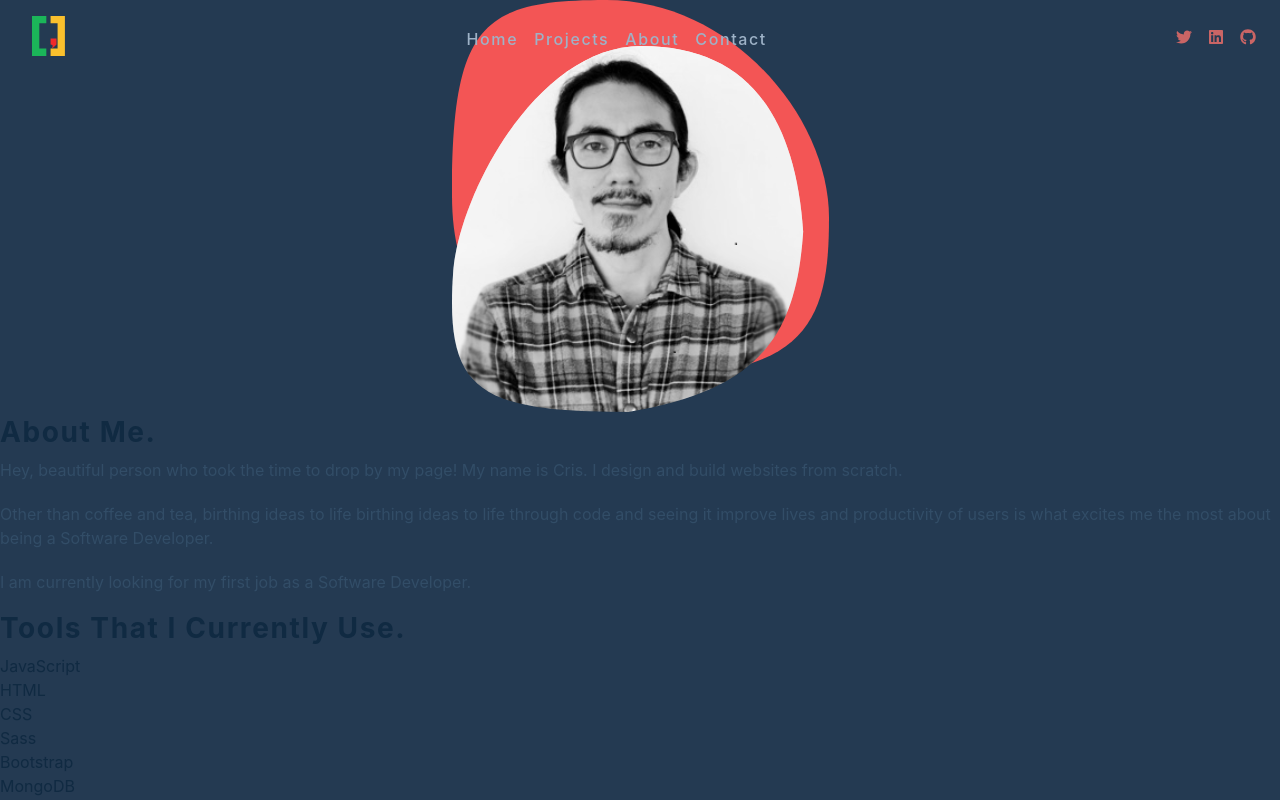
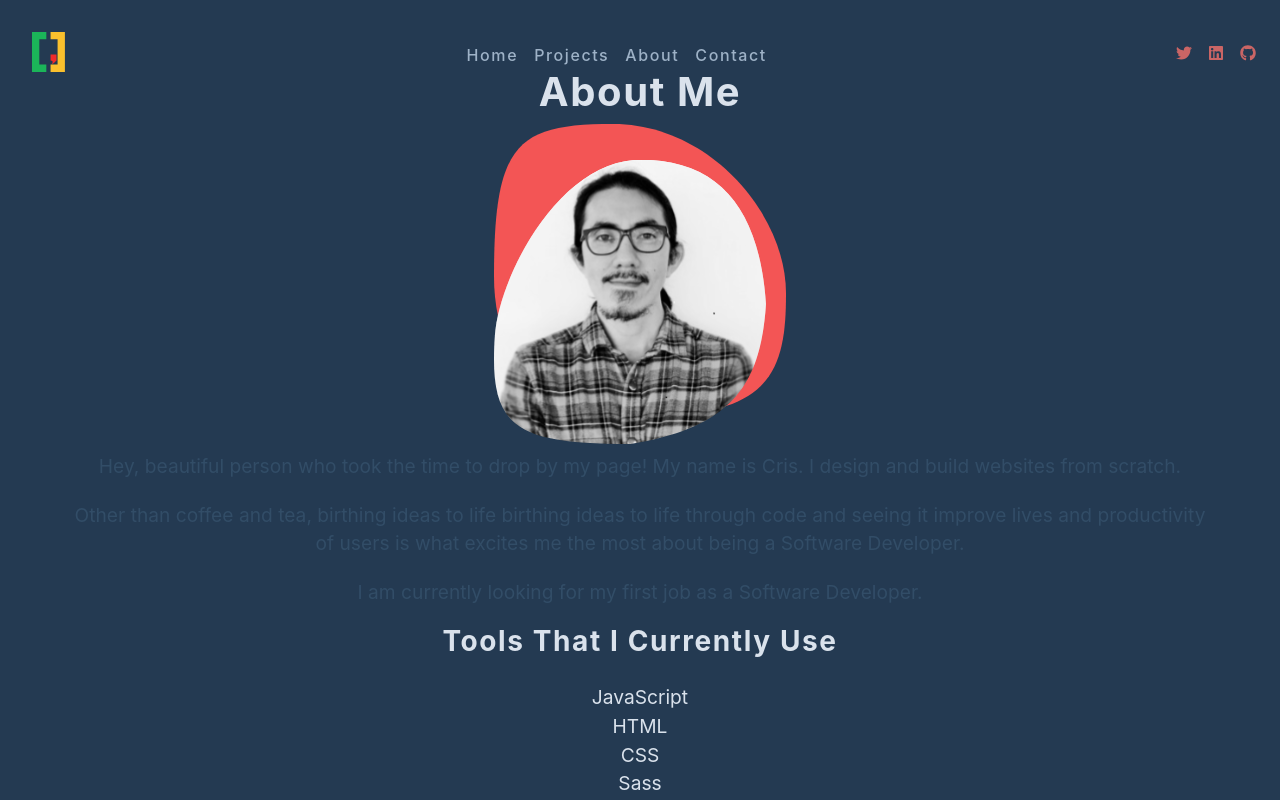
Before and after one commit to eatcodesforlife/my-react-portfolio, a React (Create React App) app: page /about in a window 1280 px wide. Shown: the top 800 px of the page. Built offline with nearby package versions, Linux system fonts and the light colour scheme.

Commit message:
completed  projects initial layout

```diff
--- a/src/components/About.js
+++ b/src/components/About.js
@@ -5,15 +5,16 @@ import me from '../imgs/me.svg'
 const About = () => {
     return (
         <section className='section about'>
+            <h2 className='section-title'>about me</h2>
+            <div className="about-center">
                 <article className="about-img">
                     <img src={me} alt="cris"/>
                 </article>
                 <article className='about-info'>
-                <h3>About me.</h3>
                     <p>Hey, beautiful person who took the time to drop by my page! My name is Cris. I design and build websites from scratch.</p>
                     <p>Other than coffee and tea, birthing ideas to life birthing ideas to life through code and seeing it improve lives and productivity of users is what excites me the most about being a Software Developer.</p>
                     <p>I am currently looking for my first job as a Software Developer.</p>
-                <h3>Tools that I currently use.</h3>
+                    <h3>Tools that I currently use</h3>
                     <ul className='about-info-tools'>
                         <li>JavaScript</li>
                         <li>HTML</li>
@@ -26,6 +27,7 @@ const About = () => {
                         <li>Node.js</li>
                     </ul>
                 </article>
+            </div>
         </section>
     )
 }
--- a/src/components/Hero.js
+++ b/src/components/Hero.js
@@ -2,7 +2,7 @@ import React from 'react'
 
 const Hero = () => {
     return (
-        <section className='hero section'>
+        <section className='hero'>
           <div className="hero-center">
             <article className="hero-info">
               <h1>Cris Acosta</h1>
--- a/src/components/Projects.js
+++ b/src/components/Projects.js
@@ -24,25 +24,27 @@ const Projects = () => {
     }, [])
 
     return (
-        isLoading
-        ? <Loading />
-        : (
-            <section className="section projects">
-                <h2 className="section-title">Projects</h2>
-                <div className="projects-center">
+        <section className="section projects">
+            <h2 className="section-title">Projects</h2>
+            {
+                isLoading
+                ? <Loading />
+                : <div className="projects-center">
                     {
-                        projects.map(({ id, image, url, github, title, tags}) => {
+                        projects.map(({ id, image, url, github, title, tags, bgColor}) => {
                             return <article key={id} className="project-tile">
                                 <div className="img-container">
                                     <img src={image} alt={title}/>
                                 </div>
-                                <div className="project-footer">
+                                 <div className="project-footer" style={{backgroundColor:`${bgColor}`}}>
                                     <h4>{title}</h4>
-                                    {
-                                        tags.map( tag => (
-                                            <p>{tag}</p>
+                                    <ul>
+                                        {
+                                        tags.map( (tag, index) => (
+                                            <li key={index}>{tag}</li>
                                         ))
                                     }
+                                    </ul>
                                     <div className="project-links">
                                         <a href={url} target='_blank' rel='noreferrer'>
                                             <HiDesktopComputer />
@@ -52,12 +54,13 @@ const Projects = () => {
                                         </a>
                                     </div>
                                 </div>
+                                <div className="project-tile-overlay" style={{backgroundColor:`${bgColor}`}}></div>
                             </article>
                         })
                     }
                 </div>
-            </section>
-        )
+            }
+        </section>
     )
 }
 
--- a/src/index.css
+++ b/src/index.css
@@ -18,32 +18,32 @@ Variables
   --clr-primary-8: #d78b8b;
   --clr-primary-9: #de9f9f;
   --clr-primary-10: #ebc5c5;
+  /* lighter shade of secondary */
+  --clr-secondary-1: #8ddaac;
+  --clr-secondary-2: #5fcb8b;
+  --clr-secondary-3: #49c47a;
+  --clr-secondary-4: #32bc6a;
+  /* main secondary color */
+  --clr-secondary-5: #1bb559;
   /* darker shade of secondary */
-  --crl-secondary-1: #8ddaac;
-  --crl-secondary-2: #5fcb8b;
-  --crl-secondary-3: #49c47a;
-  --crl-secondary-4: #32bc6a;
-  /* main secondary color */
-  --crl-secondary-5: #1bb559;
-  /* darker shade of secondary */
-  --crl-secondary-6: #18a350;
-  --crl-secondary-7: #169147;
-  --crl-secondary-8: #137f3e;
-  --crl-secondary-9: #106d35;
-  --crl-secondary-10: #0e5b2d;
+  --clr-secondary-6: #18a350;
+  --clr-secondary-7: #169147;
+  --clr-secondary-8: #137f3e;
+  --clr-secondary-9: #106d35;
+  --clr-secondary-10: #0e5b2d;
   /* darker shade of tertiary */
-  --crl-tertiary-1: #fcd36c;
-  --crl-tertiary-2: #fbcd57;
-  --crl-tertiary-3: #fbcd57;
-  --crl-tertiary-4: #fbc642;
+  --clr-tertiary-1: #fcd36c;
+  --clr-tertiary-2: #fbcd57;
+  --clr-tertiary-3: #fbcd57;
+  --clr-tertiary-4: #fbc642;
   /* main tertiary color */
-  --crl-tertiary-5: #fac02d;
+  --clr-tertiary-5: #fac02d;
   /* darker shade of tertiary */
-  --crl-tertiary-6: #e1ad29;
-  --crl-tertiary-7: #c89a24;
-  --crl-tertiary-8: #af861f;
-  --crl-tertiary-9: #96731b;
-  --crl-tertiary-10: #7d6017;
+  --clr-tertiary-6: #e1ad29;
+  --clr-tertiary-7: #c89a24;
+  --clr-tertiary-8: #af861f;
+  --clr-tertiary-9: #96731b;
+  --clr-tertiary-10: #7d6017;
   /* darkest grey - used for headings */
   --clr-grey-1: #102a42;
   --clr-grey-2: #243a52;
@@ -66,10 +66,11 @@ Variables
   --transition: all 0.3s linear;
   --spacing: 0.1rem;
   --radius: 0.25rem;
-  --light-shadow: 0 5px 15px rgba(0, 0, 0, 0.1);
-  --dark-shadow: 0 5px 15px rgba(0, 0, 0, 0.2);
+  --light-shadow: 2px 5px 3px 0px rgba(0, 0, 0, 0.5);
+  --dark-shadow: 4px 10px 5px 0px rgba(0, 0, 0, 0.5);
   --max-width: 1170px;
   --fixed-width: 90vw;
+  --borderRadius: 0.35rem;
 }
 /*
 ===============
@@ -87,7 +88,7 @@ Global Styles
 body {
   font-family: -apple-system, BlinkMacSystemFont, 'Segoe UI', Roboto, Oxygen,
     Ubuntu, Cantarell, 'Open Sans', 'Helvetica Neue', sans-serif;
-  color: var(--clr-grey-1);
+  color: var(--clr-grey-9);
   line-height: 1.5;
   font-size: 0.875rem;
   background-color: var(--clr-grey-2);
@@ -160,6 +161,7 @@ p {
   background-color: var(--clr-grey-2);
   display: grid;
   place-items: center;
+  padding-top: 72px;
 }
 
 @media screen and (max-width: 992px) {
@@ -173,6 +175,7 @@ nav {
   background: var(--transparent-1);
   position: fixed;
   width: 100%;
+  z-index: 5;
 }
 
 .nav-header {
@@ -252,23 +255,102 @@ nav {
   text-transform: uppercase;
 }
 
-/* projects */
+/* projects section*/
 
-projects-center {
+.projects-center {
   width: var(--fixed-width);
   max-width: var(--max-width);
+  justify-content: center;
   margin: 0 auto;
   display: grid;
+  display: flex;
+  flex-wrap: wrap;
   row-gap: 2rem;
   column-gap: 2rem;
 }
 
 @media screen and (min-width: 576px) {
-  projects-center {
+  .projects-center {
     grid-template-columns: repeat(auto-fill, minmax(338.8px, 1fr));
   }
 }
 
+/* project tile */
+
+.project-tile {
+  background-color: var(--clr-white);
+  margin-bottom: 2rem;
+  box-shadow: var(--light-shadow);
+  transition: var(--transition);
+  width: 300px;
+  display: grid;
+  grid-template-rows: auto 1fr;
+  position: relative;
+  border-radius: var(--borderRadius);
+}
+
+.project-tile:hover {
+  box-shadow: var(--dark-shadow);
+}
+
+.project-tile img {
+  height: 30rem;
+  width: 100%;
+  border-top-left-radius: var(--borderRadius);
+  border-top-right-radius: var(--borderRadius);
+}
+
+.project-tile-overlay {
+  position: absolute;
+  height: 100%;
+  width: 100%;
+  opacity: 0.5;
+  border-radius: var(--borderRadius);
+}
+.project-tile-overlay:hover {
+  opacity: 0;
+}
+.project-footer {
+  text-align: center;
+  display: grid;
+  grid-template-columns: 1fr;
+  z-index: 1;
+  border-bottom-left-radius: var(--borderRadius);
+  border-bottom-right-radius: var(--borderRadius);
+}
+
+.project-footer h4,
+ul,
+a {
+  margin-bottom: 0.3rem;
+  padding: 1rem 0;
+}
+
+.project-footer ul {
+  display: flex;
+  justify-content: space-around;
+}
+.project-links {
+  padding: 0 1rem;
+  display: flex;
+  justify-content: space-between;
+}
+
+/* about */
+
+.about-center {
+  width: var(--fixed-width);
+  max-width: var(--max-width);
+  margin: 0 auto;
+  display: grid;
+  grid-template-columns: 1fr;
+  text-align: center;
+  font-size: 1.2rem;
+}
+
+.about-center img {
+  height: 20rem;
+}
 @media screen and (min-width: 800px) {
   .nav-center {
     display: flex;
```
Also changed, not shown: 1 other file (tests, documents, lock files or other folders). Lines whose indentation alone changed are shown as unchanged.
